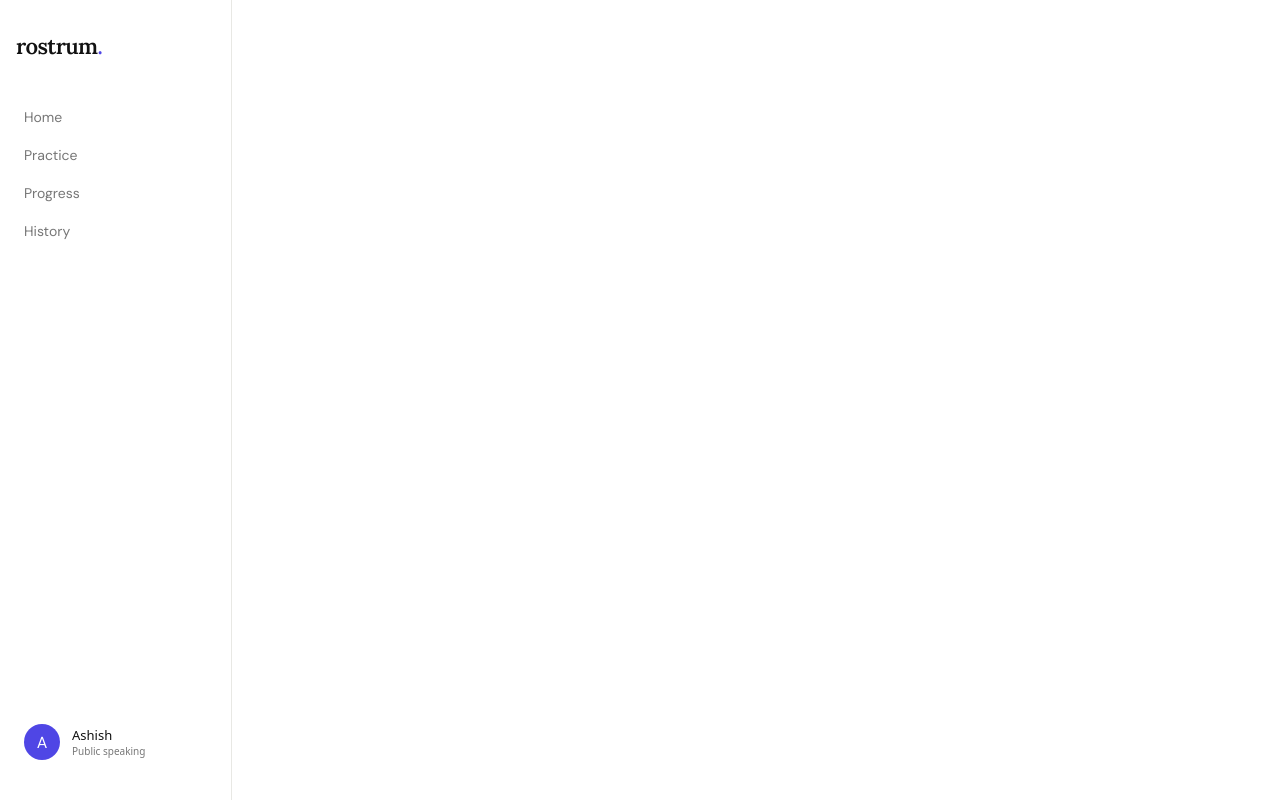
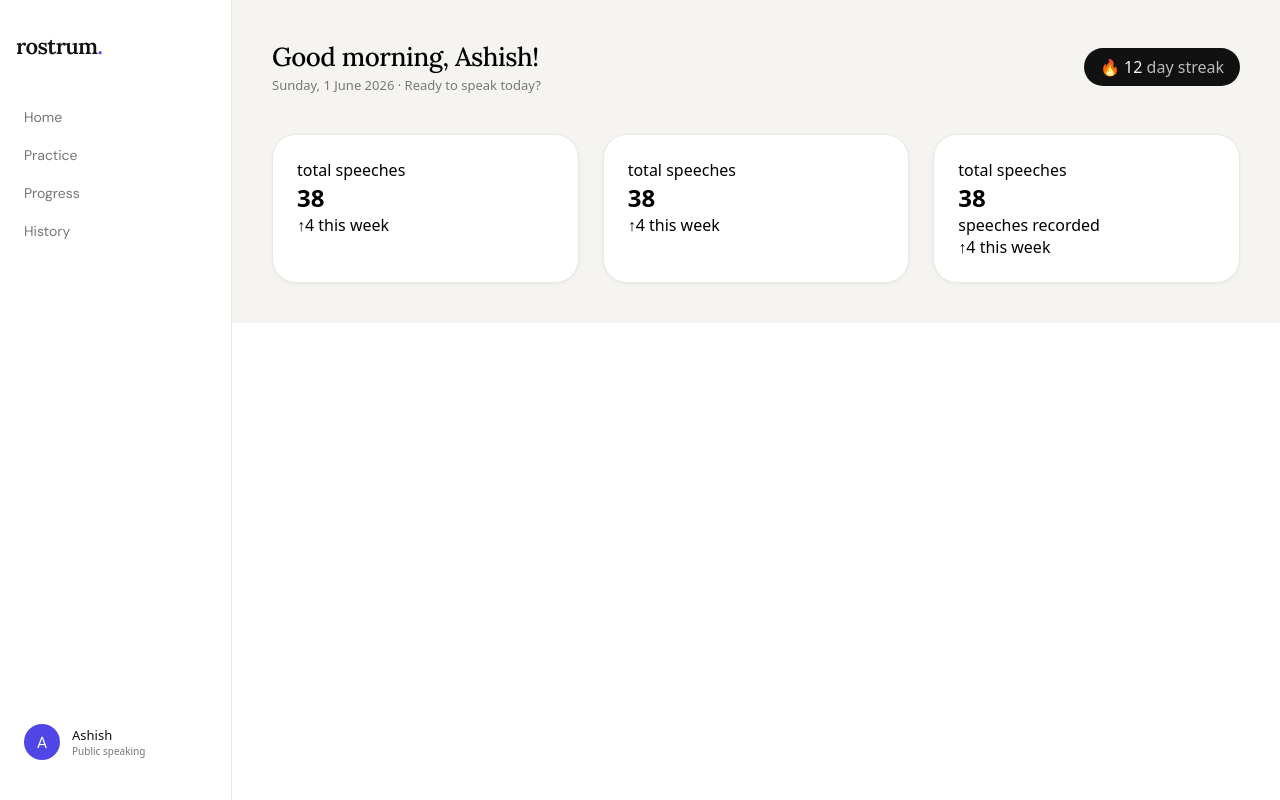
Before and after one commit to ashishs10/rostrum, a React (Vite) app: page / in a window 1280 px wide. Built offline with nearby package versions, Linux system fonts and the light colour scheme.

Commit message:
feat: main layout, topbar, stat cards grid

```diff
--- a/src/screens/HomeScreen.tsx
+++ b/src/screens/HomeScreen.tsx
@@ -1,7 +1,10 @@
 import "../styles/Sidebar.css";
+import "../styles/main.css";
 
 export default function HomeScreen() {
   return (
+    <div className="page-layout">
+      {/* SIDEBAR */}
       <div className="sidebar">
         {/* LOGO */}
         <div className="logo">
@@ -25,5 +28,41 @@ export default function HomeScreen() {
           </div>
         </div>
       </div>
+      {/* MAIN CONTENT */}
+      <div className="main">
+        <div className="top-bar">
+          <div className="greeting">
+            <h1 className="greeting-text">Good morning, Ashish!</h1>
+            <p className="greeting-date">
+              Sunday, 1 June 2026 · Ready to speak today?
+            </p>
+          </div>
+          <div className="streak-pill">
+            <p className="streak-pill-text">
+              🔥 <span>12</span> day streak
+            </p>
+          </div>
+        </div>
+        {/* REPLACE WITH REAL STAT DATA */}
+        <div className="stat-cards">
+          <div className="stat-card">
+            <p className="label">total speeches</p>
+            <h2 className="big-number">38</h2>
+            <p className="delta">&uarr;4 this week</p>
+          </div>
+          <div className="stat-card">
+            <p className="label">total speeches</p>
+            <h2 className="big-number">38</h2>
+            <p className="delta">&uarr;4 this week</p>
+          </div>
+          <div className="stat-card">
+            <p className="label">total speeches</p>
+            <h2 className="big-number">38</h2>
+            <p className="subtext">speeches recorded</p>
+            <p className="delta">&uarr;4 this week</p>
+          </div>
+        </div>
+      </div>
+    </div>
   );
 }
--- a/src/styles/Sidebar.css
+++ b/src/styles/Sidebar.css
@@ -45,9 +45,11 @@
 .nav-item {
   padding: var(--space-2);
   border-radius: var(--radius-md);
+
   font-family: var(--font-body);
   font-size: 14px;
   text-align: left;
+
   color: var(--color-text-sub);
   width: 100%;
   background: none;
--- /dev/null
+++ b/src/styles/main.css
@@ -0,0 +1,57 @@
+.main {
+  margin-left: var(--sidebar-w);
+  padding: var(--space-10);
+  background-color: var(--color-bg);
+}
+
+.greeting-text {
+  font-family: var(--font-display);
+  font-size: 26px;
+  font-weight: 500;
+  letter-spacing: -0.5px;
+}
+
+.greeting-date {
+  font-size: 13px;
+  /* font-weight: 500; */
+  color: var(--color-text-sub);
+  margin-top: 3px;
+}
+.top-bar {
+  display: flex;
+  align-items: center;
+  justify-content: space-between;
+
+  margin-bottom: var(--space-10);
+}
+
+.streak-pill {
+  display: flex;
+  align-items: center;
+  justify-content: center;
+  padding: 8px 16px;
+  border-radius: var(--radius-full);
+  background-color: var(--color-dark);
+}
+.streak-pill-text {
+  color: var(--color-text-muted);
+}
+
+.streak-pill-text span {
+  color: var(--color-bg);
+}
+
+/* CARDS */
+.stat-cards {
+  display: grid;
+  grid-template-columns: repeat(3, 1fr);
+  gap: var(--space-6);
+}
+
+.stat-card {
+  background-color: var(--color-surface);
+  border-radius: var(--radius-xl);
+  padding: var(--space-6);
+  border: 1px solid var(--color-border);
+  box-shadow: var(--shadow-sm);
+}
```
Lines whose indentation alone changed are shown as unchanged.
